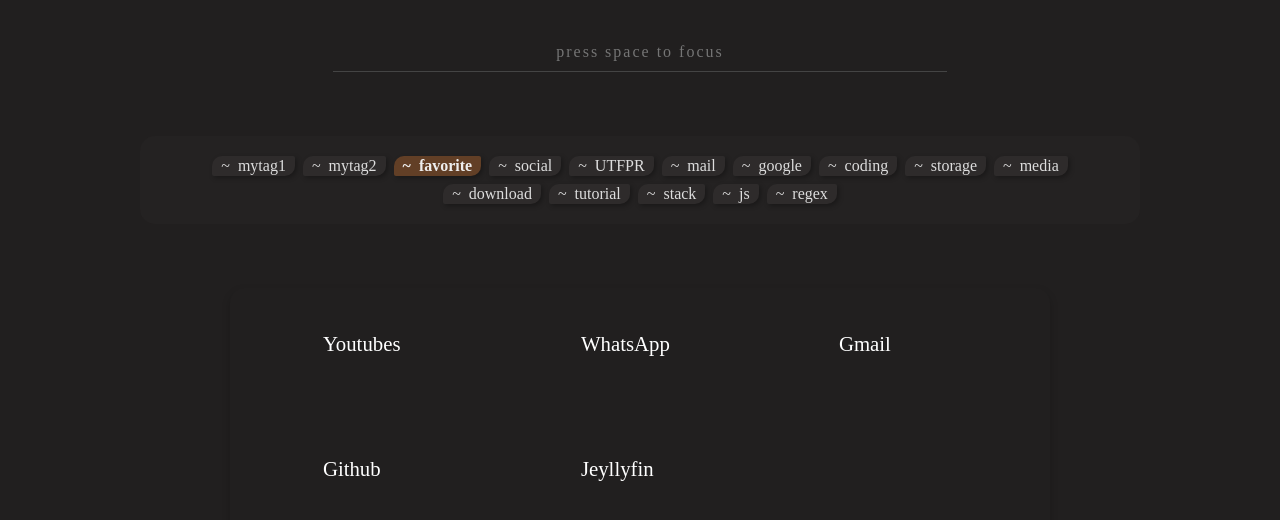
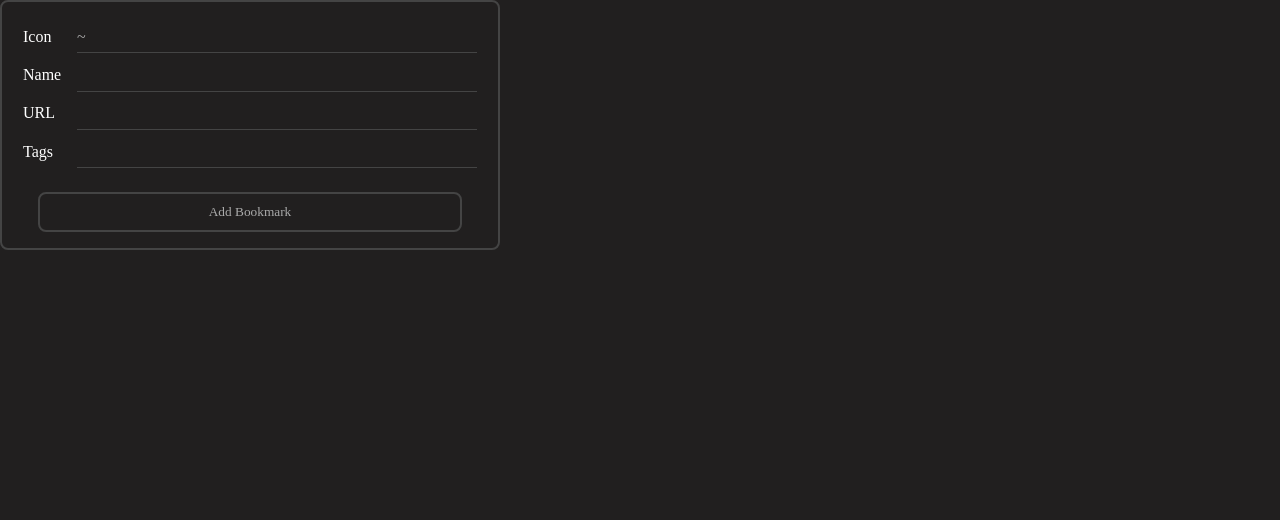
Before and after one commit to luiz734/bookmark-tags, a Svelte app: page / in a window 1280 px wide. Shown: the top 520 px of the page. Built offline with nearby package versions, Linux system fonts and the light colour scheme.

Commit message:
insert bookmark popup

```diff
--- a/src/App.svelte
+++ b/src/App.svelte
@@ -5,13 +5,14 @@
    import TagList from "./components/tagList.svelte";
    import Search from "./components/search.svelte";
    import ResultList from "./components/resultList.svelte";
+   import AddBookmark from "./components/addBookmark.svelte";
 
-   // console.log();
    tags.insertFromBookmarks();
 </script>
 
 <main>
-   <div class="container">
+   <AddBookmark />
+   <!-- <div class="container">
       <Search />
       {#if $searchQueue.length > 0}
          <ResultList />
@@ -19,7 +20,7 @@
          <TagList />
          <BookmarkList />
       {/if}
-   </div>
+   </div> -->
 </main>
 
 <style>
--- /dev/null
+++ b/src/components/addBookmark.svelte
@@ -0,0 +1,98 @@
+<script>
+   import { bookmarks } from "../stores/bookmarks";
+
+   let icon = "~";
+   let label = "";
+   let url = "";
+   let tags = "";
+
+   const onSubmit = () => {
+      console.log(icon);
+      bookmarks.insert(
+         icon,
+         label,
+         url,
+         tags.split(" ").filter((str) => str.length > 0)
+      );
+      console.log($bookmarks);
+   };
+</script>
+
+<form on:submit|preventDefault={onSubmit}>
+   <div class="item">
+      <label for="icon">Icon</label>
+      <input type="text" id="icon" bind:value={icon} />
+   </div>
+   <div class="item">
+      <label for="label">Name</label>
+      <input type="text" id="label" bind:value={label} />
+   </div>
+   <div class="item">
+      <label for="url">URL</label>
+      <input type="text" id="url" bind:value={url} />
+   </div>
+   <div class="item">
+      <label for="tags">Tags</label>
+      <input type="text" id="tags" bind:value={tags} />
+   </div>
+   <div class="buttom">
+      <button type="submit"> Add Bookmark </button>
+   </div>
+</form>
+
+<style>
+   .buttom {
+      width: 100%;
+      margin-top: 20px;
+      padding: 0 20px;
+   }
+   button {
+      display: block;
+      width: 100%;
+      border: 2px solid #444;
+      border-radius: 8px;
+      padding: 10px 20px;
+      background-color: transparent;
+      color: #aaa;
+      cursor: pointer;
+      text-align: center;
+   }
+   button:hover {
+      border-color: #666;
+      color: #ccc;
+   }
+   form {
+      padding: 1em;
+      display: flex;
+      flex-direction: column;
+      align-items: center;
+      width: 500px;
+      border: 2px solid #444;
+      border-radius: 8px;
+   }
+   .item {
+      margin: 0.2em 0;
+   }
+   label {
+      background-color: #211f1f;
+      text-align: left;
+      display: inline-block;
+      width: 50px;
+   }
+   input {
+      background-color: #211f1f;
+      border-bottom: 1px solid #444 !important;
+      border: none;
+      color: #aaa;
+      font-size: 1em;
+      height: 2em;
+      outline: none;
+      width: 400px;
+      /* removes default style */
+      -moz-appearance: none;
+      -ms-appearance: none;
+      -o-appearance: none;
+      -webkit-appearance: none;
+      appearance: none;
+   }
+</style>
```
